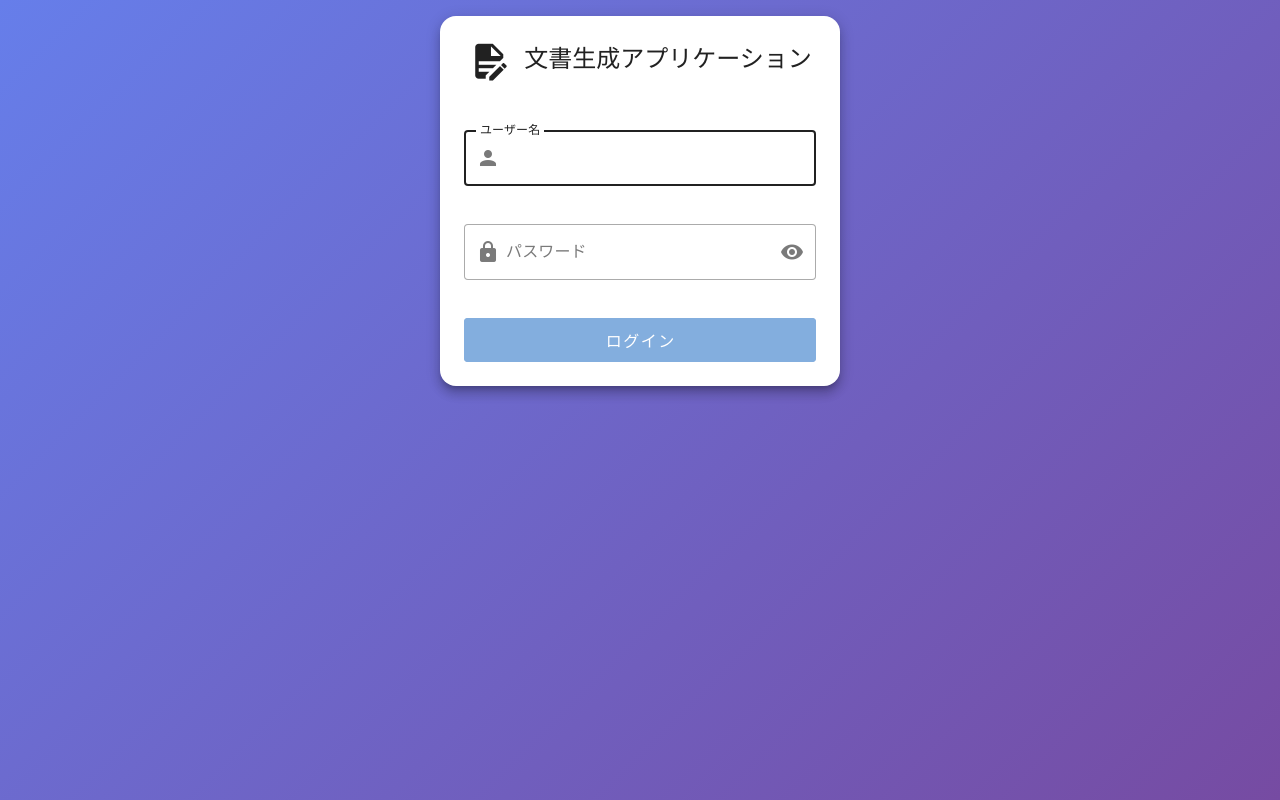
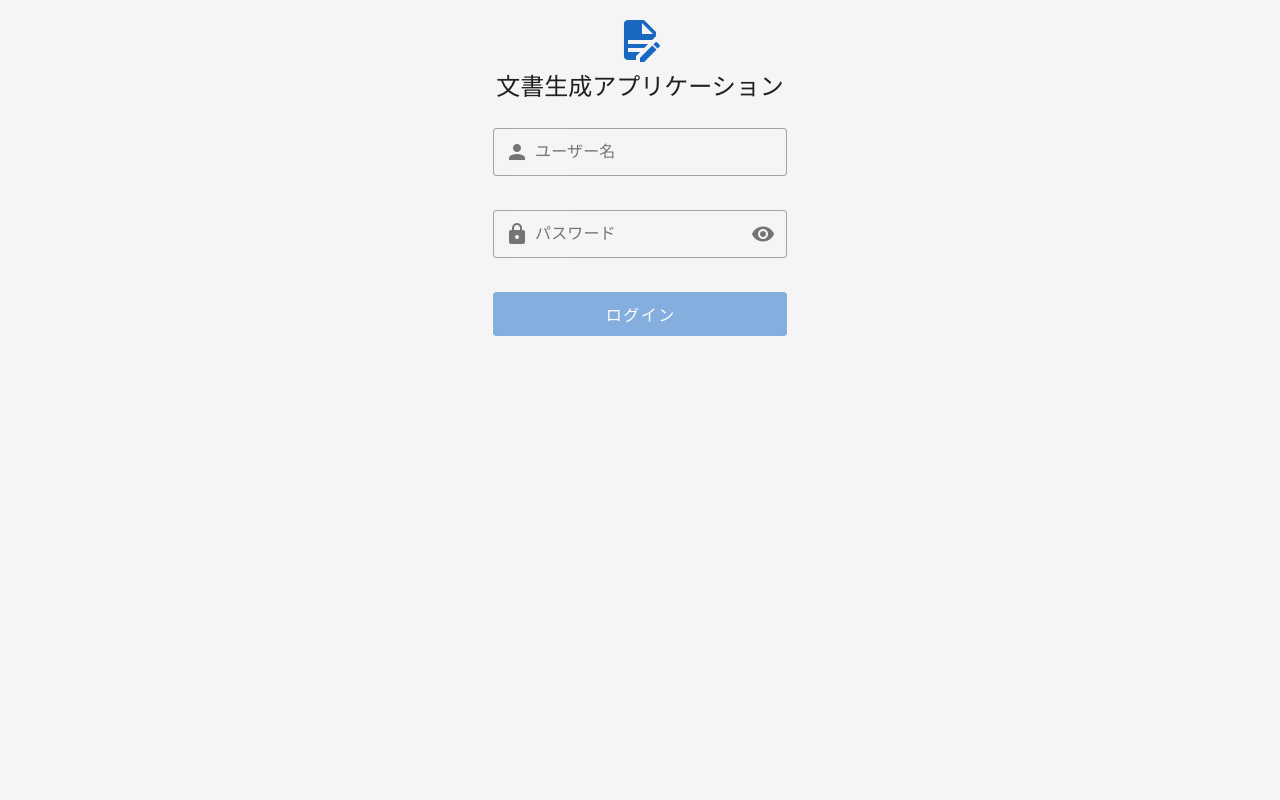
Before and after one commit to jam0818/loan-doc-ui, a Vue app: page /login in a window 1280 px wide. Built offline with nearby package versions, Linux system fonts and the light colour scheme; a small style sheet from the web is missing.

Commit message:
style: ログインページをシンプルなデザインに変更
- グラデーション背景からグレー背景に変更
- カード型UIを削除してフラットなフォームに
- アプリ全体のデザインに統一

```diff
--- a/src/pages/login.vue
+++ b/src/pages/login.vue
@@ -6,34 +6,34 @@ meta:
 <template>
   <v-container class="login-container" fluid>
     <v-row align="center" justify="center" class="fill-height">
-      <v-col cols="12" sm="8" md="4">
-        <v-card class="login-card" elevation="8">
-          <v-card-title class="text-h5 text-center pa-6">
-            <v-icon icon="mdi-file-document-edit" size="large" class="mr-2" />
-            文書生成アプリケーション
-          </v-card-title>
+      <v-col cols="12" sm="6" md="4" lg="3">
+        <!-- タイトル -->
+        <div class="text-center mb-6">
+          <v-icon icon="mdi-file-document-edit" size="48" color="primary" class="mb-2" />
+          <h1 class="text-h5 font-weight-medium">文書生成アプリケーション</h1>
+        </div>
 
-          <v-card-text class="pa-6">
+        <!-- ログインフォーム -->
         <v-form @submit.prevent="handleLogin">
           <v-text-field
             v-model="username"
             label="ユーザー名"
             variant="outlined"
+            density="comfortable"
             prepend-inner-icon="mdi-account"
-                :error-messages="authStore.error ? '' : undefined"
-                autofocus
-                class="mb-4"
+            class="mb-3"
           />
 
           <v-text-field
             v-model="password"
             label="パスワード"
             variant="outlined"
+            density="comfortable"
             prepend-inner-icon="mdi-lock"
             :type="showPassword ? 'text' : 'password'"
             :append-inner-icon="showPassword ? 'mdi-eye-off' : 'mdi-eye'"
             @click:append-inner="showPassword = !showPassword"
-                class="mb-4"
+            class="mb-3"
           />
 
           <v-alert
@@ -41,7 +41,7 @@ meta:
             type="error"
             variant="tonal"
             density="compact"
-                class="mb-4"
+            class="mb-3"
           >
             {{ authStore.error }}
           </v-alert>
@@ -57,8 +57,6 @@ meta:
             ログイン
           </v-btn>
         </v-form>
-          </v-card-text>
-        </v-card>
       </v-col>
     </v-row>
   </v-container>
@@ -97,10 +95,6 @@ async function handleLogin() {
 <style scoped>
 .login-container {
   min-height: 100vh;
-  background: linear-gradient(135deg, #667eea 0%, #764ba2 100%);
-}
-
-.login-card {
-  border-radius: 16px;
+  background: #f5f5f5;
 }
 </style>
```
Lines whose indentation alone changed are shown as unchanged.
